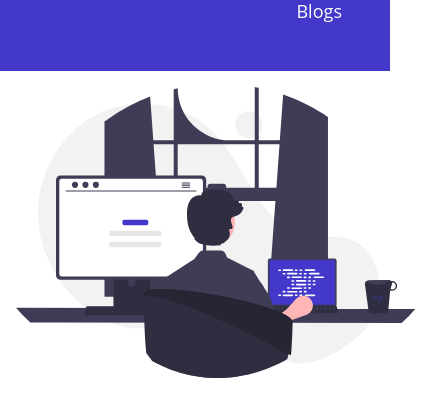
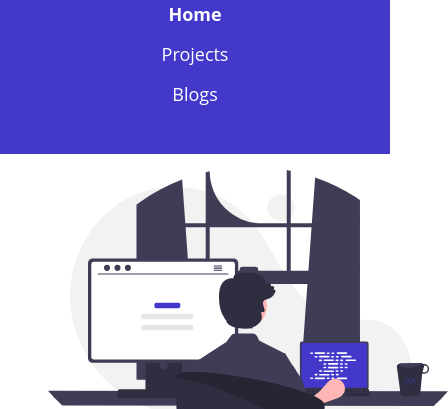
Before and after one commit to LundPiyush/portfolio-piyushlund, a plain HTML site: page index.html in a window 390 px wide. Shown: the part 97-506 px from the top of the page, 448 px wide, since content can reach past the window. Drawn offline with Linux system fonts and the light colour scheme; a web font is replaced by a local one.

Commit message:
fix(): added media queries at breakpoint

```diff
--- a/index.html
+++ b/index.html
@@ -9,15 +9,15 @@
     <link href="styles.css" rel="stylesheet">
 </head>
 <body>
-    <nav class="nav-bar">
+    <nav class="nav-bar nav-flex">
         <div class="brand-name">
             <a class="logo" href="/">
                 <span> &lt;</span>
-                <span class=" logo-name">PiyushLund</span>
+                <span class="logo-name">PiyushLund</span>
                 <span>/&gt;</span>
             </a>
         </div>
-        <div>
+        <div style="width: 100%;">
             <ul class="no-bullet nav-pills">
                 <li class="list-inline">
                     <a class="link active" href="/">Home</a>
--- a/styles.css
+++ b/styles.css
@@ -43,7 +43,29 @@ body{
 .nav-bar .nav-pills{
     text-align: right;
 }
-
+@media (max-width:600px) {
+    .brand-name{
+        margin-bottom: 1em;
+    }
+    .nav-flex{
+        display: flex;
+        flex-direction: column;
+        align-items: center;
+    }
+    nav ul{
+        display: flex;
+        flex-direction: column;
+        margin: 0;
+        padding: 0;
+    }
+    nav li{
+        margin-bottom: 1em;
+        text-align: center;
+    }
+    .container,.border-container{
+        margin:0 2em;
+    }
+}
 .logo {
     color:var(--white);
     display: block;
```
Also changed, not shown: blogs.html (+3 -3 lines), projects.html (+3 -3 lines).
